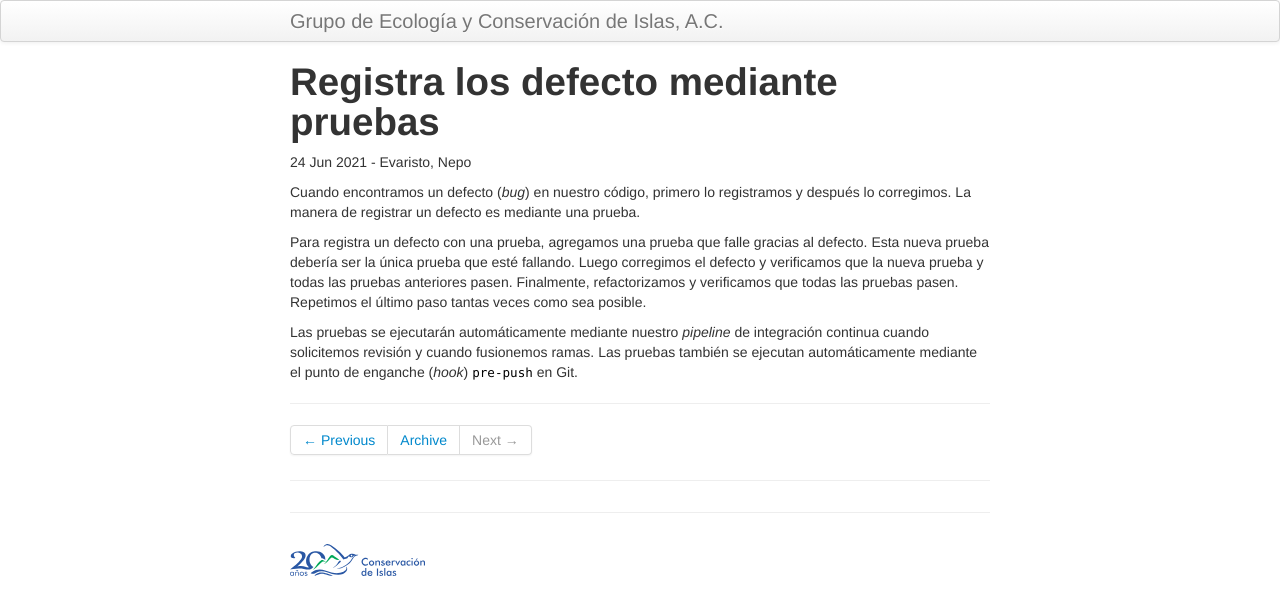
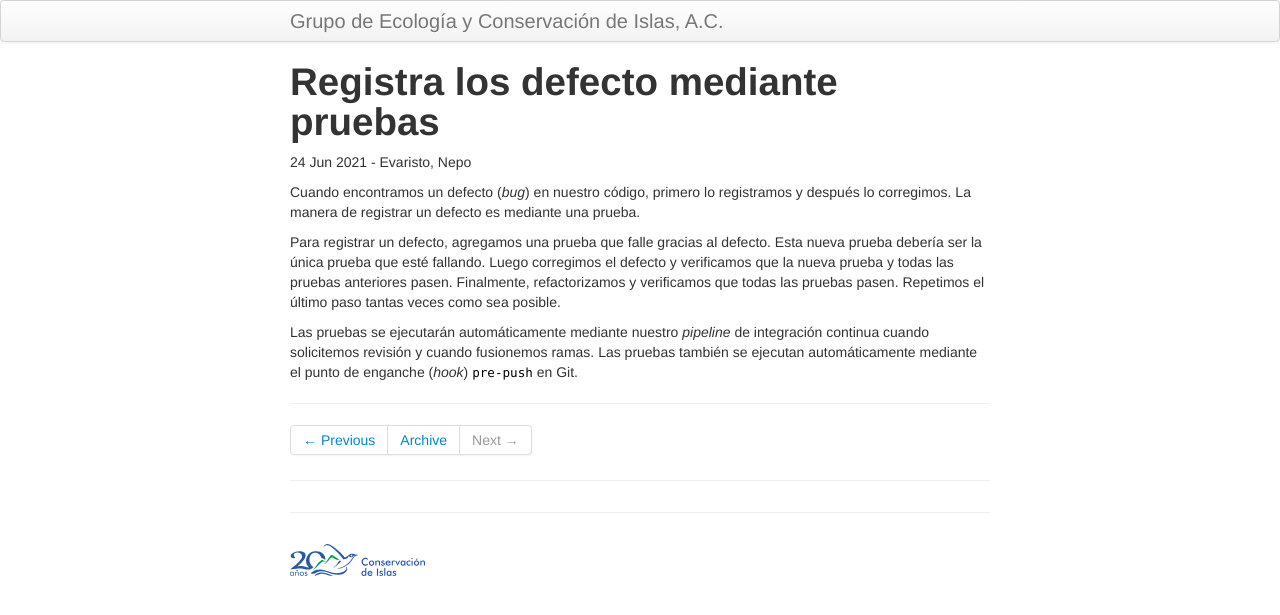
Before and after one commit to LizethMReyes/islasgeci.github.io, a Jekyll site: the page built from _posts/2021-06-24-bug_test.md, in a window 1280 px wide. Shown: the top 615 px of the page. Built offline with Jekyll 4.4.1, drawn with Linux system fonts in a browser that asks for light colours.

Commit message:
🐛Fix bug

```diff
--- a/_posts/2021-06-24-bug_test.md
+++ b/_posts/2021-06-24-bug_test.md
@@ -11,10 +11,10 @@ corregimos. La manera de registrar un defecto es mediante una prueba.
 [//]: # (¿Por qué no corregimos el _bug_ antes de registrarlo?)
 [//]: # (¿Por qué registramos el _bug_ si sería más fácil solo corregirlo?)
 
-Para registra un defecto con una prueba, agregamos una prueba que falle gracias al defecto. Esta
-nueva prueba debería ser la única prueba que esté fallando. Luego corregimos el defecto y
-verificamos que la nueva prueba y todas las pruebas anteriores pasen. Finalmente, refactorizamos y
-verificamos que todas las pruebas pasen. Repetimos el último paso tantas veces como sea posible.
+Para registrar un defecto, agregamos una prueba que falle gracias al defecto. Esta nueva prueba
+debería ser la única prueba que esté fallando. Luego corregimos el defecto y verificamos que la
+nueva prueba y todas las pruebas anteriores pasen. Finalmente, refactorizamos y verificamos que
+todas las pruebas pasen. Repetimos el último paso tantas veces como sea posible.
 
 Las pruebas se ejecutarán automáticamente mediante nuestro _pipeline_ de integración continua cuando
 solicitemos revisión y cuando fusionemos ramas. Las pruebas también se ejecutan automáticamente
```
